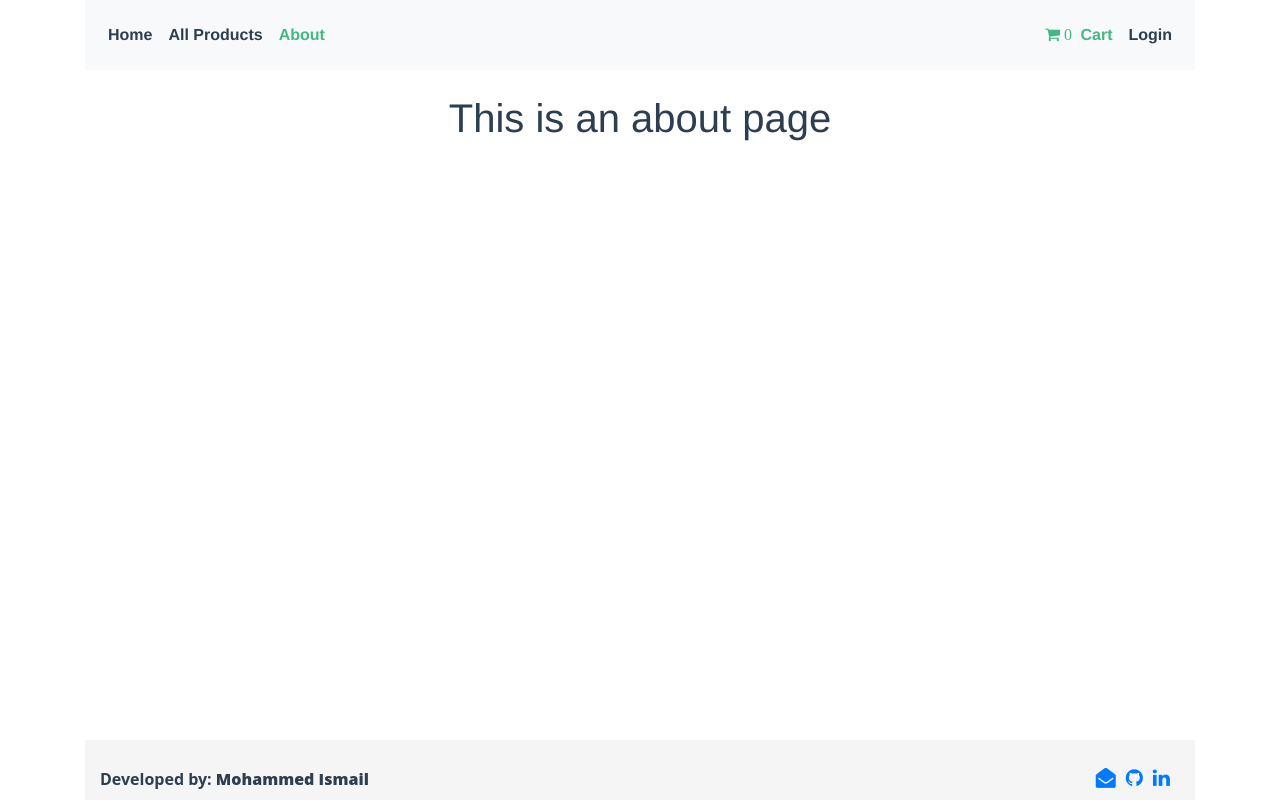
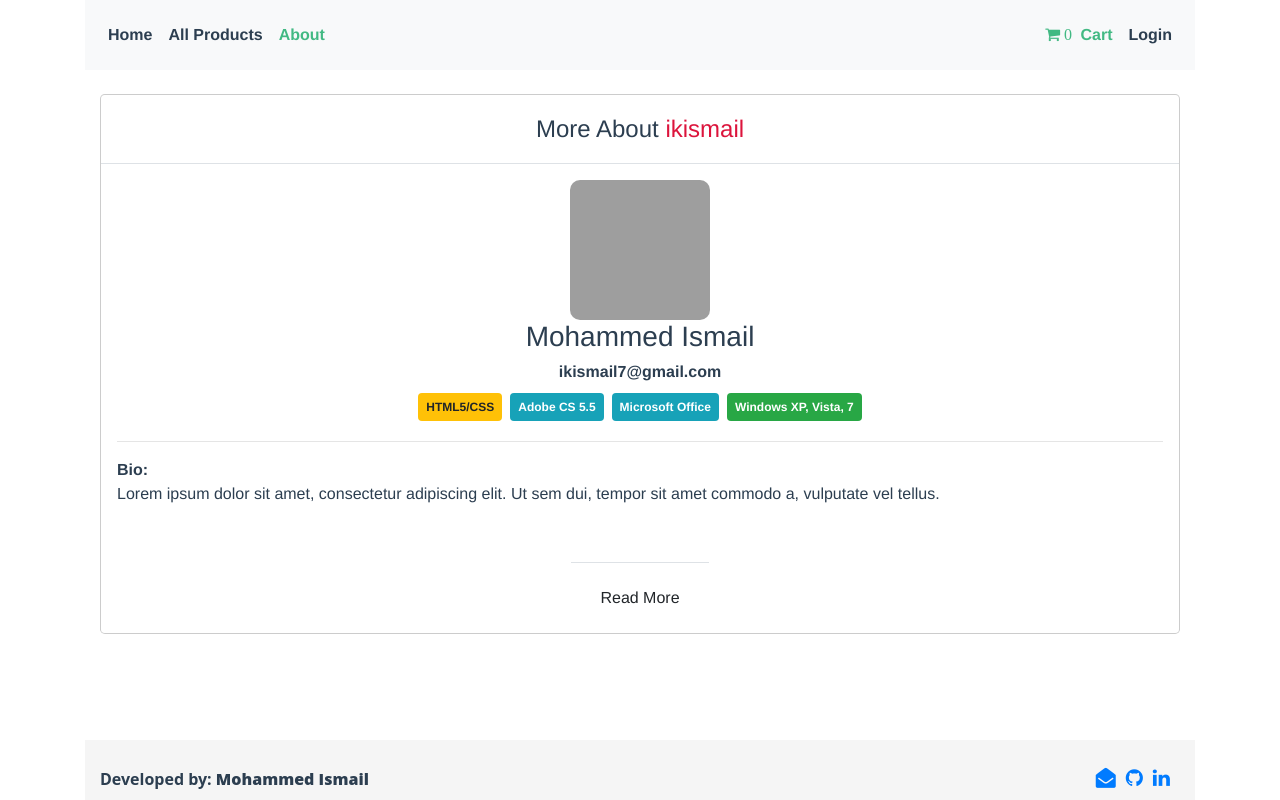
Before and after one commit to amearndev/vuejs-shopping-cart, a Vue app: page /about in a window 1280 px wide. Built offline with nearby package versions, Linux system fonts and the light colour scheme; grey boxes are pictures that could not be loaded.

Commit message:
Handled Server Side Error. and fixed image issue 🤘

```diff
--- a/package.json
+++ b/package.json
@@ -15,6 +15,7 @@
     "mongoose": "^5.3.4",
     "nprogress": "^0.2.0",
     "register-service-worker": "^1.0.0",
+    "toastr": "^2.1.4",
     "vue": "^2.5.17",
     "vue-awesome-swiper": "^3.1.3",
     "vue-router": "^3.0.1",
--- a/src/components/BestProducts.vue
+++ b/src/components/BestProducts.vue
@@ -3,7 +3,7 @@
         <div class="row">
            <div class="col-md-3" v-for="(item, index) in bestProducts" :key="index">
                     <div class="card mb-4 shadow-sm">
-                        <img class="card-img-top" v-bind:src="item.productImage" alt="Card image cap" style="max-height: 700px; max-width: 127.135px;margin: auto">
+                        <img class="card-img-top mt-2" v-bind:src="item.productImage" alt="Card image cap" style="max-height: 700px; max-width: 127.135px;margin: auto">
                         <div class="card-body">
                             <h6 class="card-text">{{item.productName}}.</h6>
                             <p class="card-text">{{item.productDescription}}.</p>
@@ -26,6 +26,7 @@
 
 <script>
 import axios from "axios";
+import toastr from "toastr";
 export default {
   name: "BestProducts",
   data() {
@@ -43,6 +44,10 @@ export default {
         })
         .catch(error => {
           console.log(error);
+          toastr.error(
+            "The server encountered an unexpected condition.",
+            "Internal Error 500"
+          );
         });
     }
   },
--- a/src/components/CreateAccount.vue
+++ b/src/components/CreateAccount.vue
@@ -34,7 +34,6 @@
                 </div>
             </div>
             <button class="btn btn-lg btn-primary btn-block" type="submit"> <i class="fa fa-spinner fa-spin mr-1" v-if="showLoader"></i>Sign Up</button>
-            <p class="mt-5 mb-3 text-muted">&copy; 2017-2018</p>
         </form>
     </div>
 </template>
@@ -54,7 +53,7 @@ export default {
   },
   methods: {
     createAccount() {
-        this.showLoader = true;
+      this.showLoader = true;
       console.log(this.user);
     }
   }
--- a/src/components/ProductsList.vue
+++ b/src/components/ProductsList.vue
@@ -3,9 +3,9 @@
            <div class="row">
                 <div class="col-md-4" v-for="(item, index) in products_list" :key="index">
                     <div class="card mb-4 shadow-sm">
-                        <img class="card-img-top" v-bind:src="item.productImage" alt="Card image cap" style="max-height: 700px; max-width: 127.135px;margin: auto">
+                        <img class="card-img-top mt-2" v-bind:src="item.productImage" alt="Card image cap" style="max-height: 700px; max-width: 127.135px;margin: auto">
                         <div class="card-body">
-                            <h5 class="card-text">{{item.productName}}.</h5>
+                            <h6 class="card-text">{{item.productName}}.</h6>
                             <p class="card-text">{{item.productDescription}}.</p>
                             <div class="d-flex justify-content-between align-items-center">
                                 <div class="btn-group">
--- a/src/components/TopProducts.vue
+++ b/src/components/TopProducts.vue
@@ -3,7 +3,7 @@
         <div class="row">
             <div class="col-md-3" v-for="(item, index) in topProducts" :key="index">
                     <div class="card mb-4 shadow-sm">
-                        <img class="card-img-top" v-bind:src="item.productImage" alt="Card image cap" style="max-height: 700px; max-width: 127.135px;margin: auto">
+                        <img class="card-img-top mt-2" v-bind:src="item.productImage" alt="Card image cap" style="max-height: 700px; max-width: 127.135px;margin: auto">
                         <div class="card-body">
                             <h6 class="card-text">{{item.productName}}.</h6>
                             <p class="card-text">{{item.productDescription}}.</p>
@@ -26,6 +26,7 @@
 
 <script>
 import axios from "axios";
+import toastr from "toastr";
 export default {
   name: "TopProducts",
   data() {
@@ -42,7 +43,10 @@ export default {
           this.topProducts = response.data;
         })
         .catch(error => {
-          console.log(error);
+          toastr.error(
+            "The server encountered an unexpected condition.",
+            "Internal Error 500"
+          );
         });
     }
   },
--- a/src/views/About.vue
+++ b/src/views/About.vue
@@ -1,5 +1,40 @@
 <template>
   <div class="about">
-    <h1>This is an about page</h1>
+    <div class="container">
+      <div class="modal-content text-center">
+        <div class="modal-header ">
+          <h4 class="modal-title" style="margin: 0 auto">More About
+            <span style="color:crimson">ikismail</span>
+          </h4>
+        </div>
+        <div class="modal-body">
+          <img src="https://avatars1.githubusercontent.com/u/17190913?s=460&v=4" name="aboutme" width="140" height="140" border="0" class="avatar">
+          <h3 class="media-heading">Mohammed Ismail
+          </h3>
+          <h6>
+            <strong>ikismail7@gmail.com</strong>
+          </h6>
+
+          <span class="badge  badge-warning p-2 m-1">HTML5/CSS</span>
+          <span class="badge  badge-info p-2 m-1">Adobe CS 5.5</span>
+          <span class="badge  badge-info p-2 m-1">Microsoft Office</span>
+          <span class="badge  badge-success p-2 m-1">Windows XP, Vista, 7</span>
+          <hr>
+          <p class="text-left">
+            <strong>Bio: </strong>
+            <br> Lorem ipsum dolor sit amet, consectetur adipiscing elit. Ut sem dui, tempor sit amet commodo a, vulputate vel tellus.
+          </p>
+          <br>
+        </div>
+        <div class="modal-footer" style="margin: 0 auto">
+          <button type="button" class="btn btn-default" data-dismiss="modal">Read More</button>
+        </div>
+      </div>
+    </div>
   </div>
 </template>
+<style>
+.avatar {
+  border-radius: 10px;
+}
+</style>
--- a/src/views/Home.vue
+++ b/src/views/Home.vue
@@ -3,8 +3,8 @@
 
     <div class="jumbotron jumbotron-fluid">
         <div class="container">
-          <img alt="Vue logo" src="../assets/logo.png">
-          <h1 class="display-4">ikismail - VueShop</h1>
+          <img alt="Vue logo" src="../assets/logo.png" width="100px">
+          <h3 class="display-5 "><span style="color:#42b983">ikismail - VueShop</span></h3>
           <p class="lead">A ShoppingCart (Ecommerce) Application using Vue.js.</p>
         </div>
     </div>
@@ -40,3 +40,8 @@ export default {
   }
 };
 </script>
+<style>
+.jumbotron {
+  padding: 1rem 0rem;
+}
+</style>
--- a/src/views/login.vue
+++ b/src/views/login.vue
@@ -2,18 +2,19 @@
     <div class="login">
         <div class="row">
             <div class="col">
+                <createAccount></createAccount>
+            </div>
+            <div class="col">
                 <form class="form-signin" @submit.prevent="login">
-                    <img class="mb-4" src="../assets/logo.png" alt="" width="72" height="72">
+                    <img class="mb-4" src="../assets/login-img.png" alt="" width="72" height="72">
                     <h1 class="h3 mb-3 font-weight-normal">Please sign in</h1>
                     <label for="email" class="sr-only" >Email address</label>
                     <input type="email" id="email" class="form-control" v-model="email" placeholder="Email address" required autocomplete="email">
                     <label for="password" class="sr-only">Password</label>
                     <input type="password" id="password" v-model="password" class="form-control" placeholder="Password" required autocomplete="current-password">
                     <button class="btn btn-lg btn-primary btn-block" type="submit" > <i class="fa fa-spinner fa-spin mr-1" v-if="showLoader"></i> Log In</button>
+                    <p class="mt-5 mb-3 text-muted"><a href="javascript:;;">Forget password ?</a></p>
                 </form>
-            </div>
-            <div class="col">
-                <createAccount></createAccount>
             </div>
         </div>
     </div>
```
Also changed, not shown: 1 other file (tests, documents, lock files or other folders).
